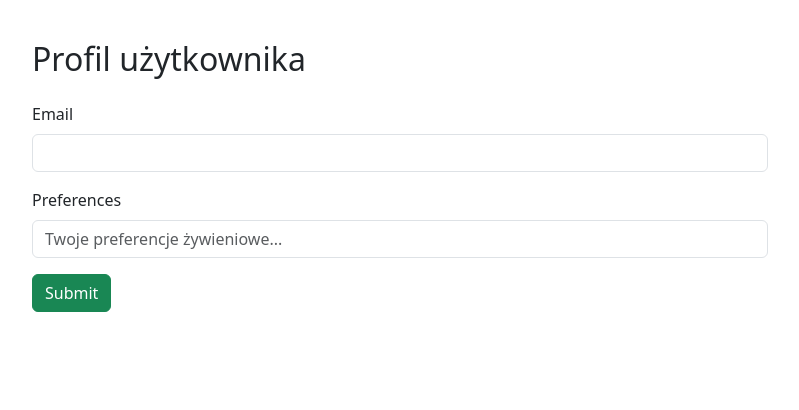
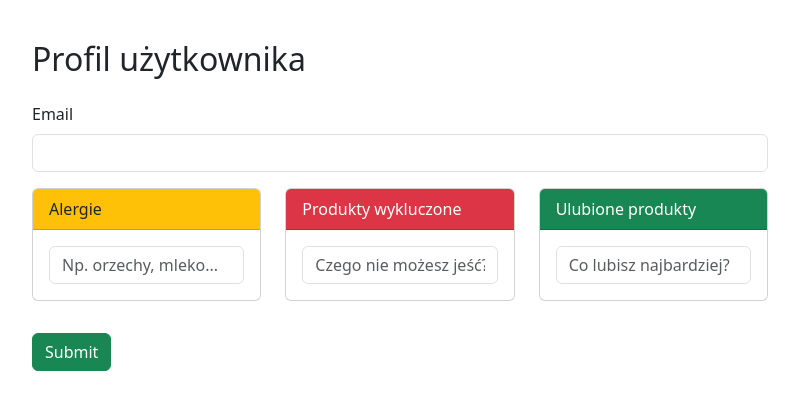
Before and after one commit to wkowalski-ai/HealthyMeal-flask, a Flask app: template app/templates/user/profile.html in a window 1280 px wide. Shown: the part 56-466 px from the top of the page, without its empty margins (240-1039 px from the left). Run offline with Flask 3, Linux system fonts and the light colour scheme; the template is opened without the code that fills it, so the values that code supplies are empty, except form fields; form fields are guessed from the names that the template uses.

Commit message:
Initial setup: add user profile, forms, models and base templates

```diff
--- a/app/forms.py
+++ b/app/forms.py
@@ -34,7 +34,7 @@ class RecipeForm(FlaskForm):
     submit = SubmitField('Zapisz przepis')
 
 class ProfileForm(FlaskForm):
-    preferences = TextAreaField('Preferencje żywieniowe', render_kw={"rows": 4})
+    allergies = TextAreaField('Alergie', render_kw={"rows": 2, "placeholder": "Np. orzechy, mleko..."})
+    excluded_products = TextAreaField('Produkty wykluczone', render_kw={"rows": 2, "placeholder": "Czego nie możesz jeść?"})
+    favorite_products = TextAreaField('Ulubione produkty', render_kw={"rows": 2, "placeholder": "Co lubisz najbardziej?"})
     submit = SubmitField('Zapisz profil')
-
-    submit = SubmitField('Reset Password')
--- a/app/models.py
+++ b/app/models.py
@@ -10,6 +10,9 @@ class User(db.Model, UserMixin):
     email = db.Column(db.String(120), unique=True, nullable=False)
     password_hash = db.Column(db.String(128), nullable=False)
     preferences = db.Column(db.Text, nullable=True)
+    allergies = db.Column(db.Text, nullable=True)
+    excluded_products = db.Column(db.Text, nullable=True)
+    favorite_products = db.Column(db.Text, nullable=True)
     recipes = db.relationship('Recipe', backref='user', lazy='dynamic')
 
     def set_password(self, password):
--- a/app/routes.py
+++ b/app/routes.py
@@ -6,6 +6,10 @@ from . import db
 from flask import Blueprint
 main = Blueprint('main', __name__)
 
+from flask_login import current_user
+
 @main.route('/')
 def index():
+    if current_user.is_authenticated:
+        return render_template('welcome.html')
     return render_template('recipe/index.html')
--- a/app/templates/base.html
+++ b/app/templates/base.html
@@ -13,7 +13,8 @@
             <div class="collapse navbar-collapse">
                 <ul class="navbar-nav ms-auto">
                     {% if current_user.is_authenticated %}
-                        <li class="nav-item"><a class="nav-link" href="#">Profil</a></li>
+                        <li class="nav-item"><a class="nav-link" href="{{ url_for('user.profile') }}">Profil</a></li>
+                        <li class="nav-item"><a class="nav-link" href="{{ url_for('recipe.recipe_list') }}">Moje przepisy</a></li>
                         <li class="nav-item"><a class="nav-link" href="{{ url_for('auth.logout') }}">Wyloguj</a></li>
                     {% else %}
                         <li class="nav-item"><a class="nav-link" href="{{ url_for('auth.login') }}">Logowanie</a></li>
--- a/app/templates/user/profile.html
+++ b/app/templates/user/profile.html
@@ -9,14 +9,44 @@
         <label class="form-label">Email</label>
         <input type="email" class="form-control" value="{{ user.email }}" readonly>
       </div>
-      <div class="mb-3">
-        {{ form.preferences.label(class="form-label") }}
-        {{ form.preferences(class_="form-control", placeholder="Twoje preferencje żywieniowe...") }}
-        {% for error in form.preferences.errors %}
-          <div class="text-danger small">{{ error }}</div>
-        {% endfor %}
+      <div class="row">
+        <div class="col-md-4 mb-3">
+          <div class="card h-100">
+            <div class="card-header bg-warning">Alergie</div>
+            <div class="card-body">
+              {{ form.allergies(class_="form-control", placeholder="Np. orzechy, mleko...") }}
+              {% for error in form.allergies.errors %}
+                <div class="text-danger small">{{ error }}</div>
+              {% endfor %}
+            </div>
+          </div>
+        </div>
+        <div class="col-md-4 mb-3">
+          <div class="card h-100">
+            <div class="card-header bg-danger text-white">Produkty wykluczone</div>
+            <div class="card-body">
+              {{ form.excluded_products(class_="form-control", placeholder="Czego nie możesz jeść?") }}
+              {% for error in form.excluded_products.errors %}
+                <div class="text-danger small">{{ error }}</div>
+              {% endfor %}
+            </div>
+          </div>
+        </div>
+        <div class="col-md-4 mb-3">
+          <div class="card h-100">
+            <div class="card-header bg-success text-white">Ulubione produkty</div>
+            <div class="card-body">
+              {{ form.favorite_products(class_="form-control", placeholder="Co lubisz najbardziej?") }}
+              {% for error in form.favorite_products.errors %}
+                <div class="text-danger small">{{ error }}</div>
+              {% endfor %}
+            </div>
+          </div>
+        </div>
       </div>
-      {{ form.submit(class_="btn btn-success") }}
+      <div class="mt-3">
+        {{ form.submit(class_="btn btn-success") }}
+      </div>
     </form>
   </div>
 </div>
--- a/app/user_routes.py
+++ b/app/user_routes.py
@@ -10,8 +10,10 @@ user_bp = Blueprint('user', __name__)
 def profile():
     form = ProfileForm(obj=current_user)
     if form.validate_on_submit():
-        current_user.preferences = form.preferences.data
+        current_user.allergies = form.allergies.data
+        current_user.excluded_products = form.excluded_products.data
+        current_user.favorite_products = form.favorite_products.data
         db.session.commit()
-        flash('Preferencje zostały zapisane.', 'success')
+        flash('Profil został zapisany.', 'success')
         return redirect(url_for('user.profile'))
     return render_template('user/profile.html', form=form, user=current_user)
```
